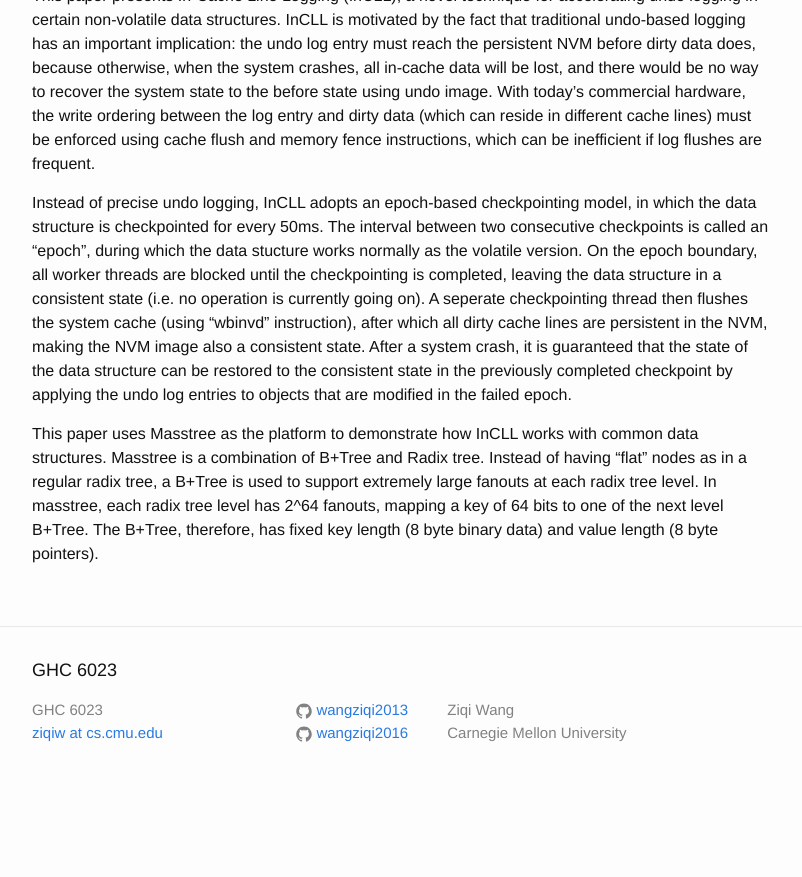
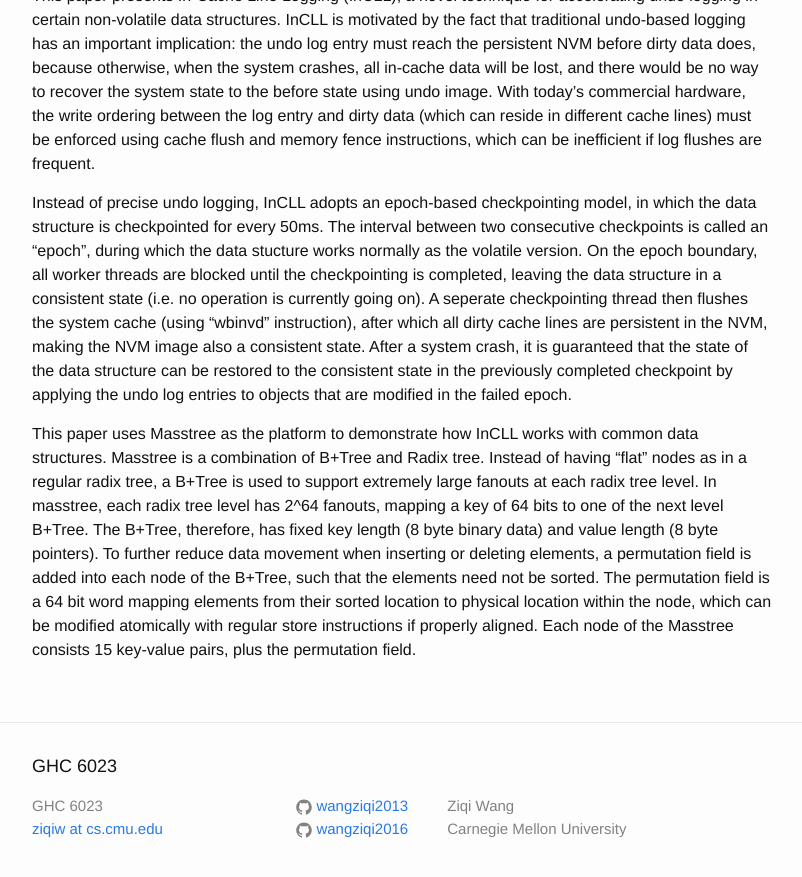
Before and after one commit to wangziqi2013/wangziqi2013.github.io, a Jekyll site: the page built from _posts/2019-10-22-incll.markdown, in a window 1280 px wide and 900 px high, scrolled down 688 px. Shown: the top 877 px of the window, without its empty margins (238-1040 px from the left). Built offline with Jekyll 4.4.1, drawn with Linux system fonts in a browser that asks for light colours; before the commit the page ends 1492 px from its top, so only the background shows below that.

Commit message:
Adding masstree

```diff
--- a/_posts/2019-10-22-incll.markdown
+++ b/_posts/2019-10-22-incll.markdown
@@ -41,4 +41,7 @@ This paper uses Masstree as the platform to demonstrate how InCLL works with com
 of B+Tree and Radix tree. Instead of having "flat" nodes as in a regular radix tree, a B+Tree is used to support extremely
 large fanouts at each radix tree level. In masstree, each radix tree level has 2^64 fanouts, mapping a key of 64 bits to
 one of the next level B+Tree. The B+Tree, therefore, has fixed key length (8 byte binary data) and value length (8 byte
-pointers).
+pointers). To further reduce data movement when inserting or deleting elements, a permutation field is added into each node
+of the B+Tree, such that the elements need not be sorted. The permutation field is a 64 bit word mapping elements from their
+sorted location to physical location within the node, which can be modified atomically with regular store instructions
+if properly aligned. Each node of the Masstree consists 15 key-value pairs, plus the permutation field.
```
